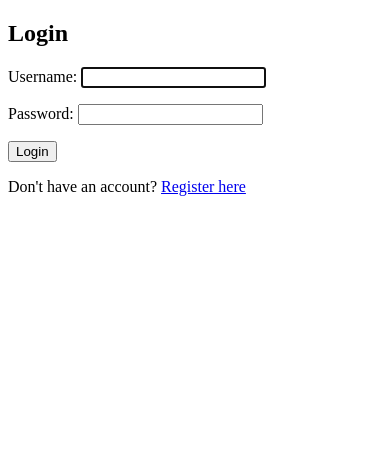
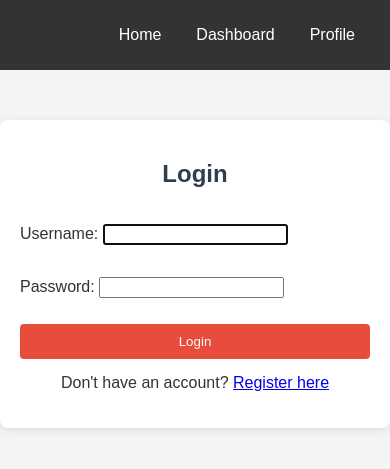
Before and after one commit to muratbekj/Team8_HW, a Django app: page /login/ in a window 390 px wide. Shown: the top 469 px of the page. Run offline with Django 5.2, Linux system fonts and the light colour scheme.

Commit message:
Templates-styling, views

```diff
--- a/config/settings.py
+++ b/config/settings.py
@@ -121,7 +121,10 @@ USE_TZ = True
 # Static files (CSS, JavaScript, Images)
 # https://docs.djangoproject.com/en/5.2/howto/static-files/
 
-STATIC_URL = 'static/'
+STATIC_URL = '/static/'
+STATICFILES_DIRS = [
+    BASE_DIR / "static",
+]
 
 # Default primary key field type
 # https://docs.djangoproject.com/en/5.2/ref/settings/#default-auto-field
--- a/main/views.py
+++ b/main/views.py
@@ -36,7 +36,6 @@ class HomeView(ListView):
         # Fetch query parameters from the request
         search_query = self.request.GET.get('q', '')
         cuisine = self.request.GET.get('cuisine', '')
-        meal_type = self.request.GET.get('meal_type', '')
 
         # Fetch API key from environment variable
         API_KEY = open(self.api_key_file, 'r').read()
@@ -49,7 +48,6 @@ class HomeView(ListView):
             'apiKey': API_KEY,
             'query': search_query,
             'cuisine': cuisine,
-            'type': meal_type,
         }
 
         full_url = f"{url}?{urlencode(params)}"
@@ -77,6 +75,7 @@ class RecipeDetailView(DetailView):
         api_key = open('api_key_file', 'r').read()
 
         url = f'https://api.spoonacular.com/recipes/{recipe_id}/information'
+        instructions = f'https://api.spoonacular.com/recipes/{recipe_id}/analyzedInstructions'
         params = {'apiKey': api_key}
 
         response = requests.get(url, params=params)
--- /dev/null
+++ b/static/css/styles.css
@@ -0,0 +1,315 @@
+body {
+    font-family: Arial, sans-serif;
+    background-color: #f4f4f4;
+    color: #333;
+    margin: 0;
+    padding: 0;
+}
+
+h1 {
+    text-align: center;
+    color: #2c3e50;
+    margin-top: 20px;
+}
+
+nav {
+    background: #333;
+    color: #fff;
+    padding: 10px;
+}
+
+nav ul {
+    list-style-type: none;
+    padding: 0;
+}
+
+nav li {
+    display: inline;
+    margin-right: 15px;
+}
+
+nav a {
+    color: #fff;
+    text-decoration: none;
+    padding: 5px 10px;
+}
+
+nav a:hover {
+    background: #575757;
+}
+
+button {
+    background-color: #e74c3c;
+    color: white;
+    border: none;
+    padding: 10px 15px;
+    cursor: pointer;
+}
+
+button:hover {
+    background-color: #c0392b;
+}
+
+.content {
+    max-width: 800px;
+    margin: 20px auto;
+    padding: 20px;
+    background: white;
+    border-radius: 8px;
+    box-shadow: 0 2px 10px rgba(0, 0, 0, 0.1);
+}
+
+/* Existing styles... */
+
+nav {
+    background: #333;
+    color: #fff;
+    padding: 10px;
+    display: flex; /* Use flexbox for layout */
+    justify-content: flex-end; /* Align items to the right */
+}
+
+.nav-list {
+    list-style-type: none;
+    padding: 0;
+    display: flex; /* Use flexbox for horizontal layout */
+}
+
+.nav-item {
+    margin-left: 15px; /* Space between items */
+}
+
+nav a {
+    color: #fff;
+    text-decoration: none;
+    padding: 5px 10px;
+}
+
+.logout-button {
+    background-color: #e74c3c; /* Same background as before */
+    color: white;
+    border: none;
+    padding: 5px 10px; /* Match padding with nav items */
+    cursor: pointer;
+    margin-left: 15px; /* Space from previous item */
+}
+
+.logout-button:hover {
+    background-color: #c0392b; /* Darker red on hover */
+}
+
+/* Existing styles... */
+
+/* Centering the container */
+.container {
+    max-width: 800px; /* Maximum width for the container */
+    margin: 0 auto; /* Center the container */
+    text-align: center; /* Center text inside the container */
+    padding: 20px; /* Padding around the container */
+}
+
+/* Search form styles */
+.search-form {
+    display: flex; /* Use flexbox for layout */
+    justify-content: center; /* Center items horizontally */
+    align-items: center; /* Center items vertically */
+    margin: 20px 0; /* Margin above and below the form */
+}
+
+.search-input {
+    flex: 1; /* Allow input to grow */
+    padding: 10px; /* Padding inside the input */
+    border: 1px solid #ccc; /* Border for the input */
+    border-radius: 4px; /* Rounded corners */
+    margin-right: 10px; /* Space between input and select */
+}
+
+.meal-type-select {
+    padding: 10px; /* Padding inside the select */
+    border: 1px solid #ccc; /* Border for the select */
+    border-radius: 4px; /* Rounded corners */
+    margin-right: 10px; /* Space between select and button */
+}
+
+.search-button {
+    background-color: #e74c3c; /* Button background color */
+    color: white; /* Button text color */
+    border: none; /* Remove border */
+    padding: 10px 15px; /* Padding for the button */
+    cursor: pointer; /* Pointer cursor on hover */
+    border-radius: 4px; /* Rounded corners */
+}
+
+.search-button:hover {
+    background-color: #c0392b; /* Darker red on hover */
+}
+
+/* Responsive styles */
+@media (max-width: 600px) {
+    .search-form {
+        flex-direction: column; /* Stack items vertically on small screens */
+    }
+
+    .search-input, .meal-type-select, .search-button {
+        width: 100%; /* Full width for inputs and button */
+        margin: 5px 0; /* Margin between stacked items */
+    }
+}
+
+/* Existing styles... */
+
+/* Recipes list styles */
+.recipes-list {
+    display: grid; /* Use grid layout */
+    grid-template-columns: repeat(3, 1fr); /* Create 3 equal columns */
+    gap: 20px; /* Space between grid items */
+    margin-top: 20px; /* Space above the list */
+}
+
+.recipe-item {
+    background: white; /* White background for each recipe item */
+    border: 1px solid #ccc; /* Light gray border */
+    border-radius: 8px; /* Rounded corners */
+    padding: 15px; /* Padding inside each item */
+    display: flex; /* Use flexbox for layout */
+    flex-direction: column; /* Stack image and title vertically */
+    align-items: center; /* Center items horizontally */
+    text-align: center; /* Center text */
+}
+
+.recipe-item img {
+    max-width: 100%; /* Set image to full width of the item */
+    height: auto; /* Maintain aspect ratio */
+    border-radius: 4px; /* Rounded corners for images */
+}
+
+.recipe-item h3 {
+    margin: 10px 0 0; /* Space above the title */
+    font-size: 1.2em; /* Increase font size */
+}
+
+/* Responsive styles */
+@media (max-width: 900px) {
+    .recipes-list {
+        grid-template-columns: repeat(2, 1fr); /* 2 columns on medium screens */
+    }
+}
+
+@media (max-width: 600px) {
+    .recipes-list {
+        grid-template-columns: 1fr; /* 1 column on small screens */
+    }
+}
+
+/* Existing styles... */
+
+.clear-search-button {
+    display: inline-block; /* Make it behave like a button */
+    background-color: #e74c3c; /* Background color */
+    color: white; /* Text color */
+    padding: 10px 15px; /* Padding for the button */
+    border-radius: 4px; /* Rounded corners */
+    text-decoration: none; /* Remove underline */
+    margin-left: 10px; /* Space from the search button */
+    transition: background-color 0.3s; /* Smooth transition for hover effect */
+}
+
+.clear-search-button:hover {
+    background-color: #c0392b; /* Darker red on hover */
+}
+
+.recipe-detail {
+    max-width: 800px;
+    margin: 0 auto;
+    padding: 20px;
+    background-color: #f9f9f9;
+    border-radius: 8px;
+    box-shadow: 0 2px 10px rgba(0, 0, 0, 0.1);
+}
+
+.recipe-title {
+    font-size: 2em;
+    margin-bottom: 10px;
+    color: #333;
+}
+
+.recipe-image {
+    max-width: 100%;
+    height: auto;
+    border-radius: 8px;
+}
+
+.recipe-summary, .recipe-info, .recipe-source {
+    margin: 15px 0;
+    padding: 10px;
+    background-color: #fff;
+    border-radius: 5px;
+    box-shadow: 0 1px 5px rgba(0, 0, 0, 0.1);
+}
+
+.ingredients-title, .instructions-title {
+    margin-top: 20px;
+    font-size: 1.5em;
+    color: #555;
+}
+
+.ingredients-list {
+    list-style-type: disc;
+    padding-left: 20px;
+}
+
+.ingredient-item {
+    margin: 5px 0;
+}
+
+.instruction-step {
+    margin: 5px 0;
+    padding: 5px;
+    background-color: #e9ecef;
+    border-radius: 5px;
+}
+
+.form-container {
+    max-width: 400px; /* Limit the width of the form */
+    margin: 50px auto; /* Center the form on the page */
+    padding: 20px; /* Padding inside the container */
+    background-color: #fff; /* White background for the form */
+    border-radius: 8px; /* Rounded corners */
+    box-shadow: 0 2px 10px rgba(0, 0, 0, 0.1); /* Subtle shadow */
+}
+
+.form-title {
+    text-align: center; /* Center the title */
+    color: #2c3e50; /* Dark color for the title */
+    margin-bottom: 20px; /* Space below the title */
+}
+
+.form {
+    display: flex; /* Use flexbox for layout */
+    flex-direction: column; /* Stack elements vertically */
+}
+
+.form-button {
+    background-color: #e74c3c; /* Button background color */
+    color: white; /* Button text color */
+    border: none; /* Remove border */
+    padding: 10px; /* Padding for the button */
+    border-radius: 4px; /* Rounded corners */
+    cursor: pointer; /* Pointer cursor on hover */
+    margin-top: 10px; /* Space above the button */
+    transition: background-color 0.3s; /* Smooth transition for hover effect */
+}
+
+.form-button:hover {
+    background-color: #c0392b; /* Darker red on hover */
+}
+
+.form-footer {
+    text-align: center; /* Center the footer text */
+    margin-top: 15px; /* Space above the footer */
+}
+
+.delete-button {
+    background-color: #e74c3c; /* Same background as other buttons */
+    margin-top: 10px; /* Space above the delete button */
+}
--- a/templates/base.html
+++ b/templates/base.html
@@ -1,35 +1,31 @@
+{% load static %}
+
 <!DOCTYPE html>
 <html lang="en">
 <head>
     <meta charset="UTF-8">
     <meta name="viewport" content="width=device-width, initial-scale=1.0">
     <title>Healthy Recipe & Meal Planner</title>
+    <link rel="stylesheet" href="{% static 'css/styles.css' %}">
 </head>
 <body>
-    <h1>Healthy Recipe & Meal Planner</h1>
-    <nav>
-        <ul>
+    <nav class="navbar">
+        <ul class="nav-list">
             <li><a href="{% url 'home' %}">Home</a></li>
             <li><a href="{% url 'dashboard' %}">Dashboard</a></li>
             <li><a href="{% url 'user_profile' %}">Profile</a></li>
             {% if user.is_authenticated %}
-                <li>
-                    <form action="{% url 'logout' %}" method="post">
+                <li class="nav-item">
+                    <form action="{% url 'logout' %}" method="post" class="logout-form">
                         {% csrf_token %}
-                        <button type="submit">Logout</button>
+                        <button type="submit" class="logout-button">Logout</button>
                     </form>
                 </li>
-            {% else %}
-                <li><a href="{% url 'login' %}">Login</a></li>
-                <li><a href="{% url 'signup' %}">Register</a></li>
             {% endif %}
         </ul>
     </nav>
 
-
-
     {% block content %}
-
     {% endblock content %}
 
 </body>
--- a/templates/registration/login.html
+++ b/templates/registration/login.html
@@ -1,17 +1,14 @@
-<!DOCTYPE html>
-<html lang="en">
-<head>
-    <meta charset="UTF-8">
-    <meta name="viewport" content="width=device-width, initial-scale=1.0">
-    <title>Login</title>
-</head>
-<body>
-    <h2>Login</h2>
-    <form method="post">
+{% extends "base.html" %}
+{% block content %}
+
+<div class="form-container">
+    <h2 class="form-title">Login</h2>
+    <form method="post" class="form">
         {% csrf_token %}
         {{ form.as_p }}
-        <button type="submit">Login</button>
+        <button type="submit" class="form-button">Login</button>
     </form>
-    <p>Don't have an account? <a href="{% url 'signup' %}">Register here</a></p>
-</body>
-</html>
+    <p class="form-footer">Don't have an account? <a href="{% url 'signup' %}">Register here</a></p>
+</div>
+
+{% endblock content %}
```
Also changed, not shown: templates/accounts/register.html (+8 -8 lines), templates/accounts/user_confirm_delete.html (+7 -6 lines), templates/accounts/user_detail.html (+7 -8 lines), templates/accounts/user_edit.html (+8 -9 lines), templates/main/home.html (+10 -15 lines), templates/main/recipe_detail.html (+23 -8 lines), templates/registration/logout.html (+9 -12 lines), README.md, db.sqlite3.
